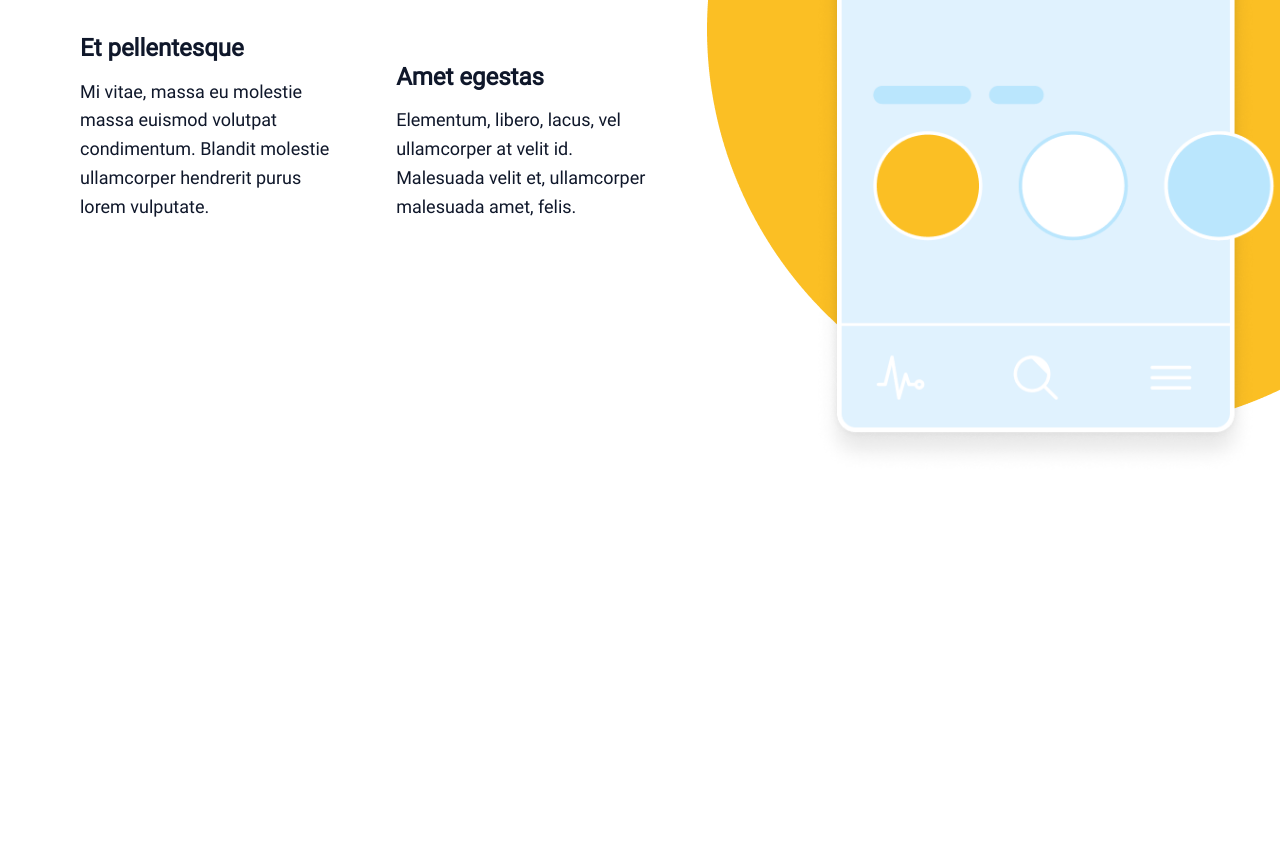
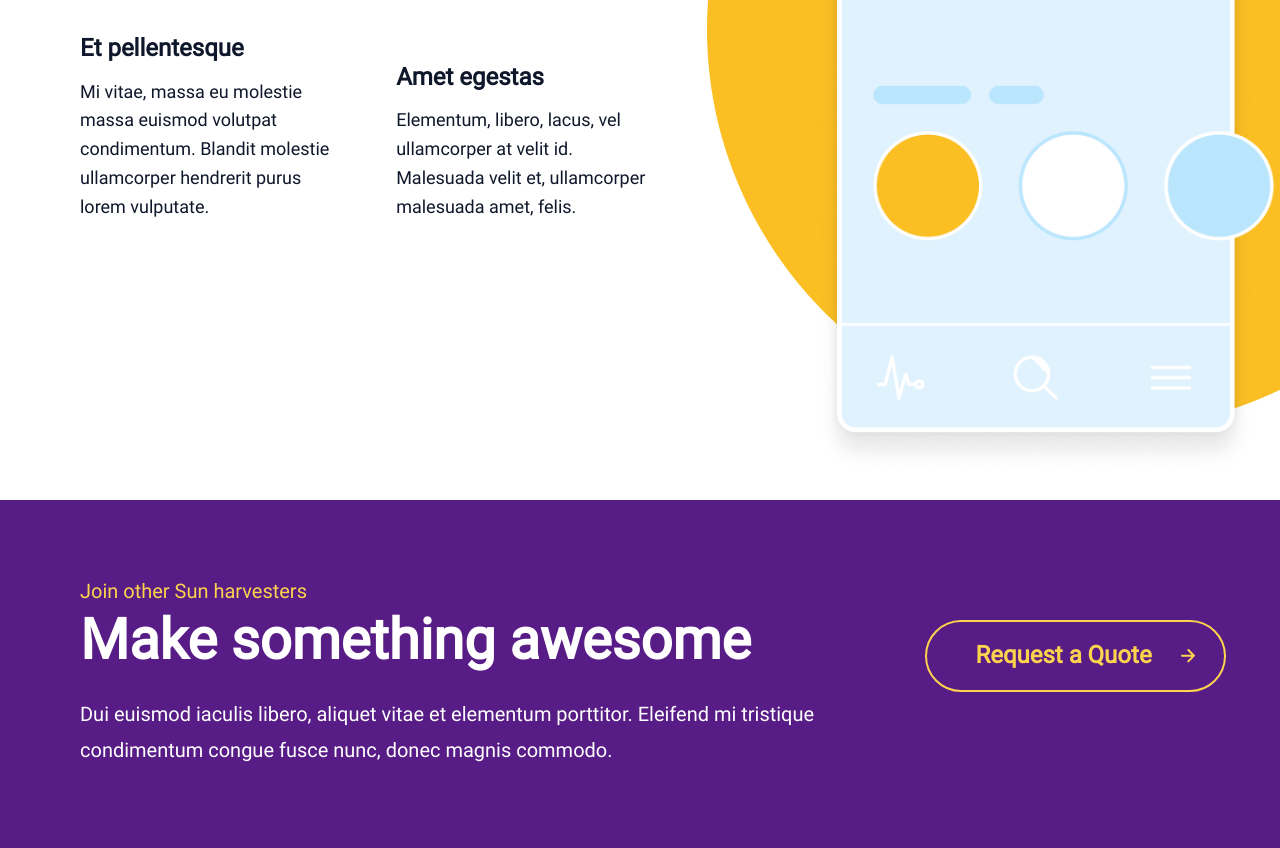
Before and after one commit to Lere10/Buzzvel-FE-Test, a website built with webpack: page src/index.html in a window 1280 px wide. Shown: the part 3409-4257 px from the top of the page. Before the commit the page ends 3879 px from the top, so only its background shows below. Built offline with nearby package versions, Linux system fonts and the light colour scheme.

Commit message:
initSectionQuotes

```diff
--- /dev/null
+++ b/src/blocks/quotes.css
@@ -0,0 +1,73 @@
+.quotes {
+  background-color: #581c87;
+  color: #fff;
+}
+.quotes__header {
+  display: flex;
+  margin: 30px auto 0px 80px;
+  padding: 80px 0px;
+  max-width: 89.5%;
+  justify-content: space-between;
+  align-items: flex-start;
+}
+.quotes__infos {
+  max-width: 814px;
+}
+.quotes__pretitle {
+  margin: 0px;
+  padding: 0px;
+  font-size: 20px;
+  line-height: 22px;
+  color: #fcd34d;
+}
+.quotes__title {
+  font-size: 56px;
+  font-weight: bolder;
+  line-height: 61.6px;
+  padding: 0px;
+  margin: 8px 0px 24px;
+}
+.quotes__main-text {
+  margin: 0px;
+  padding: 0px;
+  font-size: 20px;
+  font-weight: normal;
+  line-height: 36px;
+}
+.quotes__button {
+  margin-top: 40px;
+  display: flex;
+  align-items: center;
+  font-weight: bold;
+  font-size: 24px;
+  color: #fcd34d;
+  padding: 20px 24px;
+  background-color: rgba(0, 0, 0, 0);
+  border: #fcd34d, solid, 2px;
+  border-radius: 50px;
+}
+.quotes__button-text {
+  padding: 0px 24px;
+  margin: 0px;
+}
+.quotes__button-arrow {
+  margin: 0px;
+  padding: 0px;
+}
+.quotes__button-brownArrow {
+  display: none;
+  margin: 0px;
+  padding: 0px;
+}
+.quotes__button:hover {
+  background-color: #fcd34d;
+  box-shadow: 0px 4px 4px rgba(0, 0, 0, 0.25);
+  color: #78350f;
+  .quotes__button-arrow {
+    display: none;
+  }
+  .quotes__button-brownArrow {
+    display: flex;
+  }
+  cursor: pointer;
+}
--- a/src/index.html
+++ b/src/index.html
@@ -236,6 +236,32 @@
           />
           <!-- - - - - - -- - - - - - - - - - - - - - --->
         </section>
+        <section class="quotes">
+          <div class="quotes__header">
+            <div class="quotes__infos">
+              <p class="quotes__pretitle">Join other Sun harvesters</p>
+              <h2 class="quotes__title">Make something awesome</h2>
+              <p class="quotes__main-text">
+                Dui euismod iaculis libero, aliquet vitae et elementum
+                porttitor. Eleifend mi tristique condimentum congue fusce nunc,
+                donec magnis commodo.
+              </p>
+            </div>
+            <button class="quotes__button">
+              <p class="quotes__button-text">Request a Quote</p>
+              <img
+                src="<%=require('./images/arrow-GoldrightButton-svg.svg')%>"
+                alt="arrow button"
+                class="quotes__button-arrow"
+              />
+              <img
+                src="<%=require('./images/arrow-BrownrightButton-svg.svg')%>"
+                alt="arrow button"
+                class="quotes__button-brownArrow"
+              />
+            </button>
+          </div>
+        </section>
       </main>
     </div>
   </body>
--- a/src/main.css
+++ b/src/main.css
@@ -6,3 +6,4 @@
 @import url(./blocks/pickthesun.css);
 @import url(./blocks/services.css);
 @import url(./blocks/features.css);
+@import url(./blocks/quotes.css);
```
Also changed, not shown: src/images/arrow-BrownrightButton-svg.svg (added).
